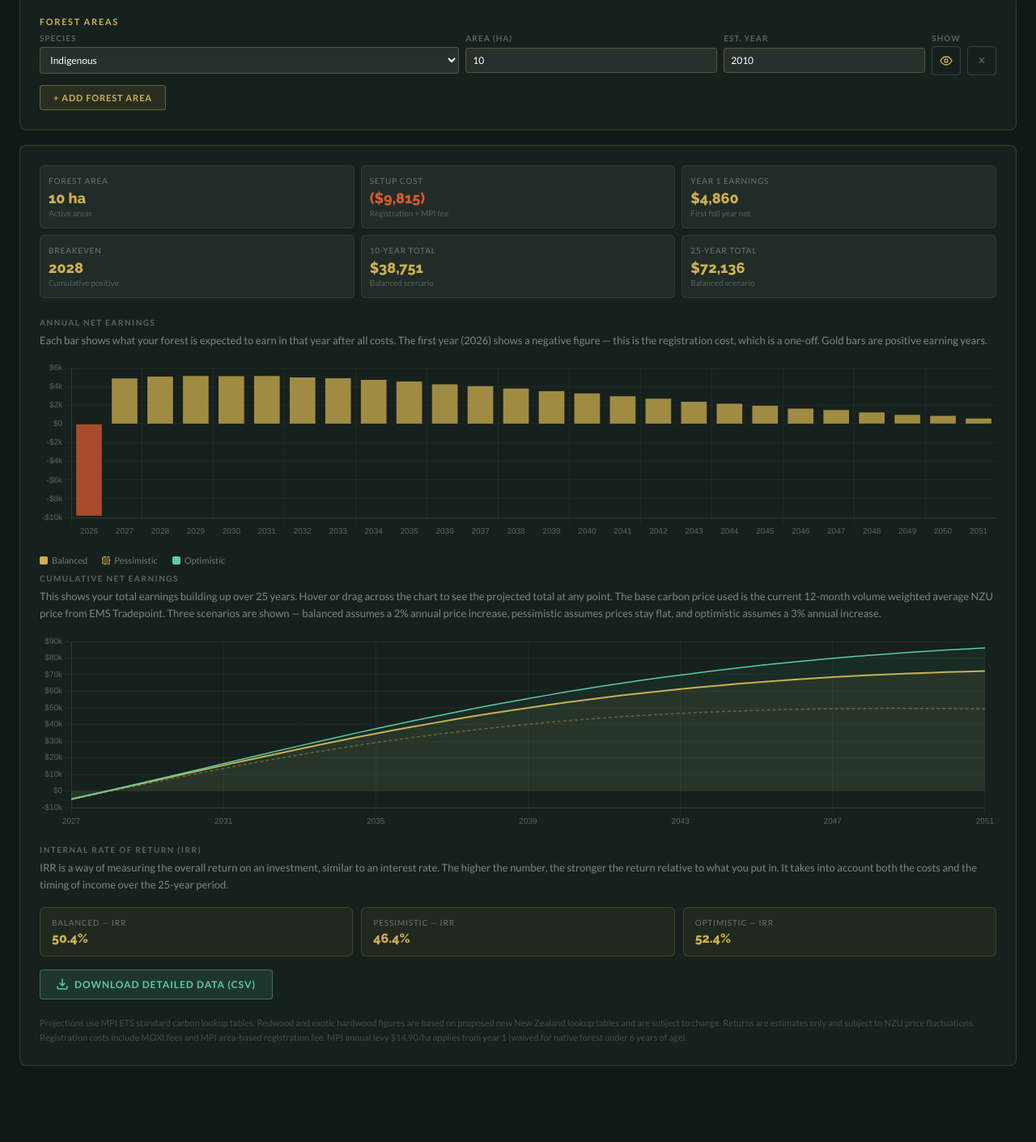
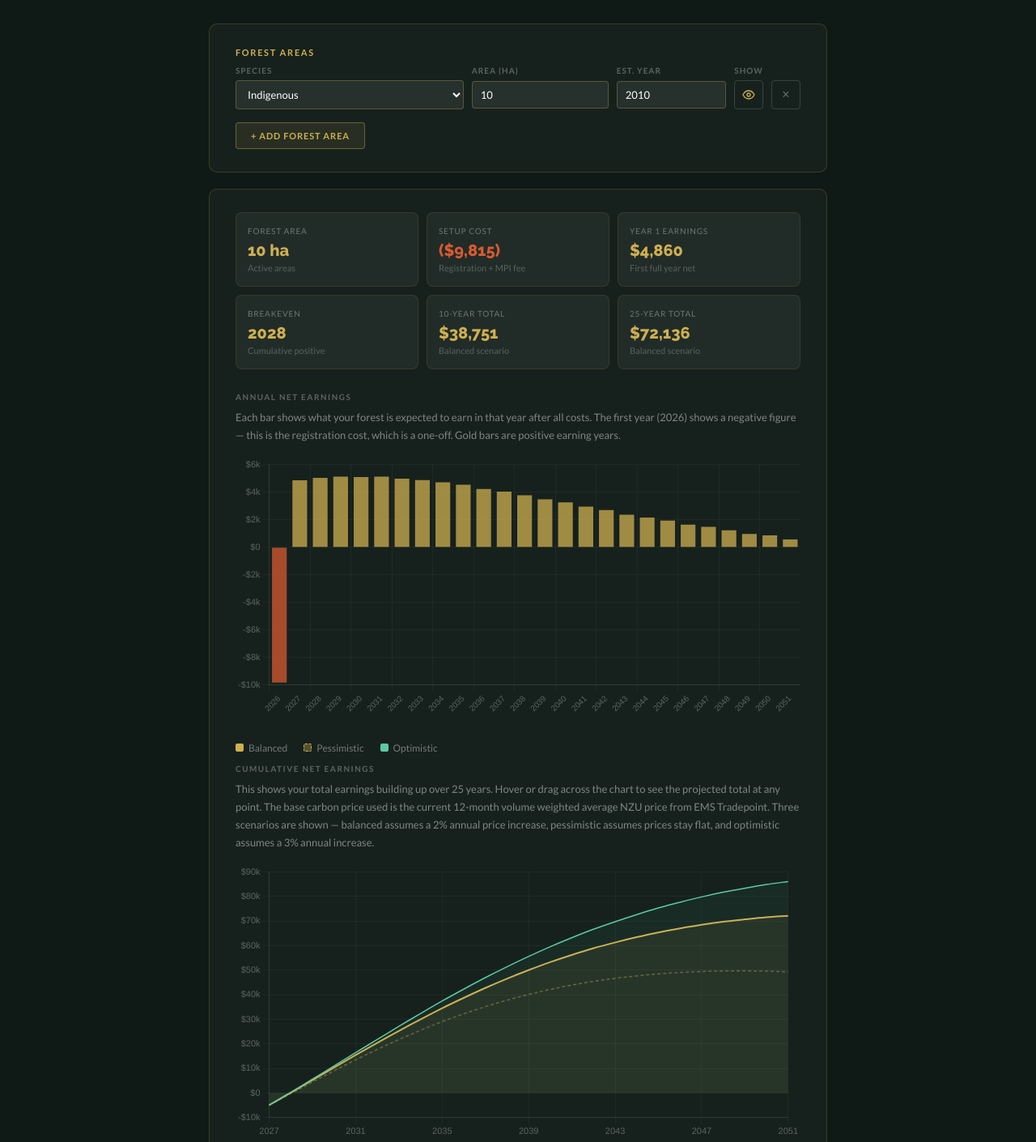
Before and after one commit to ChrisBrennan2050/moxi-ets-returns, a plain HTML site: page index.html in a window 1280 px wide. Shown: the part 203-1613 px from the top of the page at 81% size. Before the commit the page ends 1577 px from the top, so only its background shows below. Drawn offline with nearby package versions, Linux system fonts and the light colour scheme.

Commit message:
Update index.html

```diff
--- a/index.html
+++ b/index.html
@@ -13,63 +13,93 @@
 /* ─────────────────────────────────────────────────── */
 
 *{box-sizing:border-box;margin:0;padding:0;}
-body{font-family:'Lato',sans-serif;background:#0f1a16;color:#fff;padding:40px 24px;min-height:100vh;}
+body{font-family:'Lato',sans-serif;background:#0f1a16;color:#fff;min-height:100vh;}
+
+/* ── Page shell ── */
+.page{max-width:860px;margin:0 auto;padding:56px 48px 80px;}
+
 .tag{font-family:'Raleway',sans-serif;font-size:11px;font-weight:700;letter-spacing:0.28em;text-transform:uppercase;color:#CFAF50;display:block;margin-bottom:10px;}
-.ttl{font-family:'Raleway',sans-serif;font-size:26px;font-weight:800;color:#fff;margin-bottom:6px;}
-.client-addr{font-family:'Raleway',sans-serif;font-size:15px;font-weight:700;color:#CFAF50;margin-bottom:6px;display:none;}
-.divider{width:44px;height:3px;background:#CFAF50;margin-bottom:20px;}
-.sub{color:rgba(255,255,255,0.5);font-size:14px;line-height:1.7;margin-bottom:28px;max-width:520px;}
-.card{background:rgba(255,255,255,0.03);border:0.5px solid rgba(207,175,80,0.2);border-radius:8px;padding:24px;margin-bottom:18px;}
-.lbl{font-size:11px;font-weight:700;letter-spacing:0.15em;text-transform:uppercase;color:#CFAF50;display:block;margin-bottom:8px;}
-.inp-hdr{display:grid;grid-template-columns:2.5fr 1.5fr 1.2fr 36px 36px;gap:8px;margin-bottom:4px;align-items:center;}
+.ttl{font-family:'Raleway',sans-serif;font-size:32px;font-weight:800;color:#fff;margin-bottom:6px;}
+.client-addr{font-family:'Raleway',sans-serif;font-size:16px;font-weight:700;color:#CFAF50;margin-bottom:6px;display:none;}
+.divider{width:44px;height:3px;background:#CFAF50;margin-bottom:22px;}
+.sub{color:rgba(255,255,255,0.5);font-size:15px;line-height:1.75;margin-bottom:32px;max-width:560px;}
+
+.card{background:rgba(255,255,255,0.03);border:0.5px solid rgba(207,175,80,0.2);border-radius:10px;padding:28px 32px;margin-bottom:20px;}
+
+.lbl{font-size:11px;font-weight:700;letter-spacing:0.15em;text-transform:uppercase;color:#CFAF50;display:block;margin-bottom:10px;}
+
+.inp-hdr{display:grid;grid-template-columns:2.5fr 1.5fr 1.2fr 36px 36px;gap:10px;margin-bottom:6px;align-items:center;}
 .inp-hdr span{font-size:10px;font-weight:700;letter-spacing:0.1em;text-transform:uppercase;color:rgba(255,255,255,0.3);}
 .inp-hdr .ctr{text-align:center;}
-.inp-row{display:grid;grid-template-columns:2.5fr 1.5fr 1.2fr 36px 36px;gap:8px;align-items:center;margin-bottom:8px;transition:opacity 0.2s;}
+
+.inp-row{display:grid;grid-template-columns:2.5fr 1.5fr 1.2fr 36px 36px;gap:10px;align-items:center;margin-bottom:10px;transition:opacity 0.2s;}
 .inp-row.hidden-row{opacity:0.22;}
-select,input[type=number]{background:rgba(255,255,255,0.07);border:0.5px solid rgba(207,175,80,0.3);border-radius:4px;color:#fff;font-size:12px;padding:7px 8px;width:100%;outline:none;font-family:'Lato',sans-serif;}
+
+select,input[type=number]{background:rgba(255,255,255,0.07);border:0.5px solid rgba(207,175,80,0.3);border-radius:4px;color:#fff;font-size:13px;padding:8px 10px;width:100%;outline:none;font-family:'Lato',sans-serif;}
 select option{background:#1a2420;color:#fff;}
+
 .btn-eye{background:none;border:0.5px solid rgba(255,255,255,0.15);border-radius:4px;cursor:pointer;width:36px;height:36px;display:flex;align-items:center;justify-content:center;flex-shrink:0;transition:border-color 0.15s;}
 .btn-eye:hover{border-color:rgba(207,175,80,0.5);}
 .btn-eye.eye-off{border-color:rgba(255,255,255,0.07);}
+
 .btn-del{background:none;border:0.5px solid rgba(255,255,255,0.15);border-radius:4px;color:rgba(255,255,255,0.35);font-size:16px;cursor:pointer;width:36px;height:36px;display:flex;align-items:center;justify-content:center;flex-shrink:0;}
 .btn-del:hover{color:#D85A30;border-color:rgba(216,90,48,0.4);}
-.btn-add{background:rgba(207,175,80,0.1);border:0.5px solid rgba(207,175,80,0.4);border-radius:4px;color:#CFAF50;font-size:11px;font-weight:700;letter-spacing:0.08em;text-transform:uppercase;padding:8px 16px;cursor:pointer;font-family:'Lato',sans-serif;margin-top:4px;}
-.stats{display:grid;grid-template-columns:repeat(3,1fr);gap:8px;margin-bottom:24px;}
-.stat{background:rgba(255,255,255,0.05);border:0.5px solid rgba(207,175,80,0.12);border-radius:6px;padding:12px 10px;}
-.slbl{font-size:10px;color:rgba(255,255,255,0.35);letter-spacing:0.08em;text-transform:uppercase;margin-bottom:5px;}
-.snum{font-size:18px;font-weight:800;font-family:'Raleway',sans-serif;color:#CFAF50;}
+
+.btn-add{background:rgba(207,175,80,0.1);border:0.5px solid rgba(207,175,80,0.4);border-radius:4px;color:#CFAF50;font-size:11px;font-weight:700;letter-spacing:0.08em;text-transform:uppercase;padding:9px 18px;cursor:pointer;font-family:'Lato',sans-serif;margin-top:6px;}
+
+/* ── Stats grid — 3 cols, balanced on desktop ── */
+.stats{display:grid;grid-template-columns:repeat(3,1fr);gap:10px;margin-bottom:28px;}
+.stat{background:rgba(255,255,255,0.05);border:0.5px solid rgba(207,175,80,0.12);border-radius:8px;padding:16px 14px;}
+.slbl{font-size:10px;color:rgba(255,255,255,0.35);letter-spacing:0.08em;text-transform:uppercase;margin-bottom:6px;}
+.snum{font-size:20px;font-weight:800;font-family:'Raleway',sans-serif;color:#CFAF50;}
 .snum.neg{color:#D85A30;}
-.ssub{font-size:10px;color:rgba(255,255,255,0.25);margin-top:2px;}
-.sec-title{font-size:10px;font-weight:700;letter-spacing:0.15em;text-transform:uppercase;color:rgba(255,255,255,0.3);margin:0 0 6px;}
-.explainer{font-size:13px;color:rgba(255,255,255,0.45);line-height:1.65;margin-bottom:14px;}
-.legend{display:flex;gap:18px;flex-wrap:wrap;margin-bottom:10px;}
-.legend span{display:flex;align-items:center;gap:5px;font-size:11px;color:rgba(255,255,255,0.4);}
+.ssub{font-size:11px;color:rgba(255,255,255,0.25);margin-top:3px;}
+
+.sec-title{font-size:10px;font-weight:700;letter-spacing:0.15em;text-transform:uppercase;color:rgba(255,255,255,0.3);margin:0 0 8px;}
+.explainer{font-size:13px;color:rgba(255,255,255,0.45);line-height:1.7;margin-bottom:16px;}
+
+.legend{display:flex;gap:20px;flex-wrap:wrap;margin-bottom:12px;}
+.legend span{display:flex;align-items:center;gap:6px;font-size:12px;color:rgba(255,255,255,0.4);}
 .lsq{width:10px;height:10px;border-radius:2px;}
+
 .chart-wrap{position:relative;width:100%;}
-.tooltip-box{position:absolute;background:rgba(10,20,16,0.97);border:0.5px solid rgba(207,175,80,0.35);border-radius:5px;padding:8px 12px;font-size:12px;color:#fff;pointer-events:none;display:none;z-index:10;min-width:140px;}
-.tooltip-box .ty{color:rgba(255,255,255,0.5);font-size:11px;margin-bottom:4px;}
+
+.tooltip-box{position:absolute;background:rgba(10,20,16,0.97);border:0.5px solid rgba(207,175,80,0.35);border-radius:5px;padding:10px 14px;font-size:12px;color:#fff;pointer-events:none;display:none;z-index:10;min-width:160px;}
+.tooltip-box .ty{color:rgba(255,255,255,0.5);font-size:11px;margin-bottom:5px;}
 .tooltip-box .tv{color:#CFAF50;font-weight:700;font-size:13px;}
-.tooltip-box .tv2{color:#5DCAA5;font-size:11px;}
-.tooltip-box .tv3{color:rgba(207,175,80,0.5);font-size:11px;}
-.irr-row{display:grid;grid-template-columns:repeat(3,1fr);gap:10px;margin-top:16px;}
-.irr-card{background:rgba(207,175,80,0.06);border:0.5px solid rgba(207,175,80,0.2);border-radius:6px;padding:12px 14px;}
-.irr-lbl{font-size:10px;color:rgba(255,255,255,0.35);text-transform:uppercase;letter-spacing:0.08em;margin-bottom:4px;}
-.irr-val{font-size:16px;font-weight:800;font-family:'Raleway',sans-serif;color:#CFAF50;}
-.btn-export{font-size:12px;font-weight:700;letter-spacing:0.08em;text-transform:uppercase;padding:10px 20px;border-radius:4px;cursor:pointer;font-family:'Lato',sans-serif;display:inline-flex;align-items:center;gap:8px;background:rgba(93,202,165,0.12);border:0.5px solid rgba(93,202,165,0.4);color:#5DCAA5;margin-top:16px;}
+.tooltip-box .tv2{color:#5DCAA5;font-size:12px;margin-top:2px;}
+.tooltip-box .tv3{color:rgba(207,175,80,0.5);font-size:12px;margin-top:2px;}
+
+.section-gap{margin-bottom:32px;}
+
+.irr-row{display:grid;grid-template-columns:repeat(3,1fr);gap:12px;margin-top:20px;}
+.irr-card{background:rgba(207,175,80,0.06);border:0.5px solid rgba(207,175,80,0.2);border-radius:8px;padding:16px 18px;}
+.irr-lbl{font-size:10px;color:rgba(255,255,255,0.35);text-transform:uppercase;letter-spacing:0.08em;margin-bottom:5px;}
+.irr-val{font-size:18px;font-weight:800;font-family:'Raleway',sans-serif;color:#CFAF50;}
+
+.btn-export{font-size:12px;font-weight:700;letter-spacing:0.08em;text-transform:uppercase;padding:11px 22px;border-radius:4px;cursor:pointer;font-family:'Lato',sans-serif;display:inline-flex;align-items:center;gap:8px;background:rgba(93,202,165,0.12);border:0.5px solid rgba(93,202,165,0.4);color:#5DCAA5;margin-top:24px;}
 .btn-export:hover{background:rgba(93,202,165,0.2);}
-.disclaim{font-size:11px;color:rgba(255,255,255,0.2);margin-top:20px;line-height:1.7;}
-.prefilled-banner{background:rgba(207,175,80,0.07);border:0.5px solid rgba(207,175,80,0.25);border-radius:6px;padding:10px 14px;margin-bottom:18px;font-size:12px;color:rgba(255,255,255,0.55);display:none;}
+
+.disclaim{font-size:11px;color:rgba(255,255,255,0.2);margin-top:24px;line-height:1.75;}
+
+.prefilled-banner{background:rgba(207,175,80,0.07);border:0.5px solid rgba(207,175,80,0.25);border-radius:6px;padding:12px 16px;margin-bottom:24px;font-size:13px;color:rgba(255,255,255,0.55);display:none;}
 .prefilled-banner strong{color:#CFAF50;}
-@media(max-width:540px){
-  body{padding:28px 14px;}
+
+/* ── Mobile ── */
+@media(max-width:600px){
+  .page{padding:32px 18px 60px;}
+  .ttl{font-size:24px;}
+  .card{padding:20px 18px;}
   .stats{grid-template-columns:1fr 1fr;}
   .irr-row{grid-template-columns:1fr;}
   .inp-hdr,.inp-row{grid-template-columns:1fr 1fr 36px 36px;}
   .inp-hdr span:nth-child(3),.inp-row input:nth-child(3){display:none;}
+  .legend{gap:12px;}
 }
 </style>
 </head>
 <body>
+<div class="page">
 
 <span class="tag">Forest carbon returns</span>
 <div class="client-addr" id="client-addr"></div>
@@ -92,10 +122,10 @@ select option{background:#1a2420;color:#fff;}
 <div class="card" id="results-card" style="display:none;">
   <div class="stats" id="stats"></div>
 
-  <div style="margin-bottom:20px;">
+  <div class="section-gap">
     <div class="sec-title">Annual net earnings</div>
     <p class="explainer">Each bar shows what your forest is expected to earn in that year after all costs. The first year (2026) shows a negative figure — this is the registration cost, which is a one-off. Gold bars are positive earning years.</p>
-    <div class="chart-wrap" style="height:220px;">
+    <div class="chart-wrap" style="height:320px;">
       <canvas id="c-ann" role="img" aria-label="Annual net earnings bar chart balanced scenario">Annual net earnings chart</canvas>
     </div>
   </div>
@@ -106,10 +136,10 @@ select option{background:#1a2420;color:#fff;}
     <span><span class="lsq" style="background:#5DCAA5"></span>Optimistic</span>
   </div>
 
-  <div style="margin-bottom:8px;">
+  <div class="section-gap">
     <div class="sec-title">Cumulative net earnings</div>
     <p class="explainer">This shows your total earnings building up over 25 years. Hover or drag across the chart to see the projected total at any point. The base carbon price used is the current 12-month volume weighted average NZU price from EMS Tradepoint. Three scenarios are shown — balanced assumes a 2% annual price increase, pessimistic assumes prices stay flat, and optimistic assumes a 3% annual increase.</p>
-    <div class="chart-wrap" style="height:240px;">
+    <div class="chart-wrap" style="height:340px;">
       <canvas id="c-cum" role="img" aria-label="Cumulative net earnings line chart three scenarios">Cumulative net earnings chart</canvas>
       <div class="tooltip-box" id="cum-tooltip">
         <div class="ty" id="tt-year"></div>
@@ -120,7 +150,7 @@ select option{background:#1a2420;color:#fff;}
     </div>
   </div>
 
-  <div style="margin-top:20px;margin-bottom:8px;">
+  <div>
     <div class="sec-title">Internal rate of return (IRR)</div>
     <p class="explainer">IRR is a way of measuring the overall return on an investment, similar to an interest rate. The higher the number, the stronger the return relative to what you put in. It takes into account both the costs and the timing of income over the 25-year period.</p>
   </div>
@@ -133,6 +163,8 @@ select option{background:#1a2420;color:#fff;}
 
   <p class="disclaim">Projections use MPI ETS standard carbon lookup tables. Redwood and exotic hardwood figures are based on proposed new New Zealand lookup tables and are subject to change. Returns are estimates only and subject to NZU price fluctuations. Registration costs include MOXI fees and MPI area-based registration fee. MPI annual levy $14.90/ha applies from year 1 (waived for native forest under 6 years of age).</p>
 </div>
+
+</div><!-- /page -->
 
 <script src="https://cdnjs.cloudflare.com/ajax/libs/Chart.js/4.4.1/chart.umd.js"></script>
 <script>
@@ -316,7 +348,7 @@ function recalc(){
   if(cc)cc.destroy();
   if(ca)ca.destroy();
 
-  const isMobile=window.innerWidth<540;
+  const isMobile=window.innerWidth<600;
 
   ca=new Chart(document.getElementById('c-ann'),{
     type:'bar',
@@ -326,7 +358,7 @@ function recalc(){
       plugins:{legend:{display:false},tooltip:{backgroundColor:'rgba(10,20,16,0.97)',borderColor:'rgba(207,175,80,0.3)',borderWidth:1,titleColor:'rgba(255,255,255,0.9)',bodyColor:'rgba(255,255,255,0.6)',callbacks:{label:ctx=>'Net earnings: '+fmtC(ctx.parsed.y)}}},
       scales:{
         x:{ticks:{color:'rgba(255,255,255,0.3)',font:{size:isMobile?9:10},maxRotation:isMobile?90:45,autoSkip:isMobile,maxTicksLimit:isMobile?8:26},grid:{color:'rgba(255,255,255,0.04)'},border:{color:'rgba(255,255,255,0.08)'}},
-        y:{ticks:{color:'rgba(255,255,255,0.3)',font:{size:10},callback:v=>fmtK(v)},grid:{color:'rgba(255,255,255,0.04)'},border:{color:'rgba(255,255,255,0.08)'}}
+        y:{ticks:{color:'rgba(255,255,255,0.3)',font:{size:11},callback:v=>fmtK(v)},grid:{color:'rgba(255,255,255,0.04)'},border:{color:'rgba(255,255,255,0.08)'}}
       }
     }
   });
@@ -341,33 +373,28 @@ function recalc(){
     options:{
       responsive:true,maintainAspectRatio:false,
       interaction:{mode:'index',intersect:false},
-      plugins:{
-        legend:{display:false},
-        tooltip:{enabled:false}
-      },
+      plugins:{legend:{display:false},tooltip:{enabled:false}},
       scales:{
-        x:{ticks:{color:'rgba(255,255,255,0.3)',font:{size:10},maxTicksLimit:7},grid:{color:'rgba(255,255,255,0.04)'},border:{color:'rgba(255,255,255,0.08)'}},
-        y:{ticks:{color:'rgba(255,255,255,0.3)',font:{size:10},callback:v=>fmtK(v)},grid:{color:'rgba(255,255,255,0.04)'},border:{color:'rgba(255,255,255,0.08)'}}
+        x:{ticks:{color:'rgba(255,255,255,0.3)',font:{size:11},maxTicksLimit:8},grid:{color:'rgba(255,255,255,0.04)'},border:{color:'rgba(255,255,255,0.08)'}},
+        y:{ticks:{color:'rgba(255,255,255,0.3)',font:{size:11},callback:v=>fmtK(v)},grid:{color:'rgba(255,255,255,0.04)'},border:{color:'rgba(255,255,255,0.08)'}}
       },
       onHover:(evt,elements,chart)=>{
         const tip=document.getElementById('cum-tooltip');
         if(!elements||elements.length===0){tip.style.display='none';return;}
         const idx=elements[0].index;
-        const balV=opt.slice(1)[idx]?.cum;
+        const balVV=bal.slice(1)[idx]?.cum;
         const optV=opt.slice(1)[idx]?.cum;
         const pesV=pes.slice(1)[idx]?.cum;
-        const balVV=bal.slice(1)[idx]?.cum;
         document.getElementById('tt-year').textContent=cumYears[idx];
         document.getElementById('tt-bal').textContent='Balanced: '+fmtC(balVV);
         document.getElementById('tt-opt').textContent='Optimistic: '+fmtC(optV);
         document.getElementById('tt-pes').textContent='Pessimistic: '+fmtC(pesV);
-        const canvasRect=document.getElementById('c-cum').getBoundingClientRect();
         const wrapRect=document.getElementById('c-cum').parentElement.getBoundingClientRect();
         const x=evt.native.clientX-wrapRect.left;
         const y=evt.native.clientY-wrapRect.top;
-        const tipW=150;
-        tip.style.left=(x+tipW>wrapRect.width?x-tipW-8:x+12)+'px';
-        tip.style.top=Math.max(0,y-40)+'px';
+        const tipW=170;
+        tip.style.left=(x+tipW>wrapRect.width?x-tipW-8:x+14)+'px';
+        tip.style.top=Math.max(0,y-50)+'px';
         tip.style.display='block';
       }
     }
```
